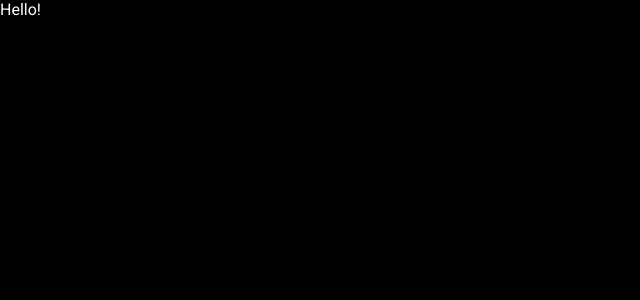
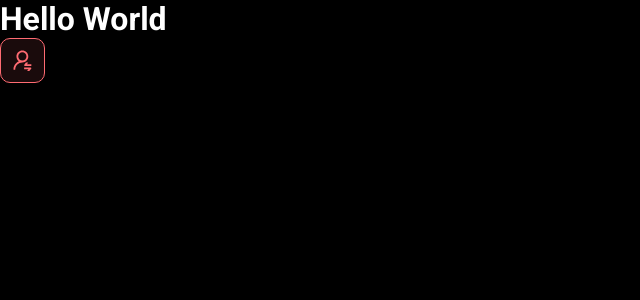
Before and after one commit to hellenapaiva/dsmeta, a React app in the folder frontend/: page / in a window 1280 px wide. Shown: the top 300 px of the page, without its empty margins (0-640 px from the left). Built offline with nearby package versions, Linux system fonts and the light colour scheme; the HTML template or start-up script is replaced by a standard one.

Commit message:
First component

```diff
--- a/frontend/src/App.tsx
+++ b/frontend/src/App.tsx
@@ -1,10 +1,12 @@
+import NotificationButton from "./components/NotificationButton"
 
 
 function App() {
 
   return (
     <div>
-      Hello!
+      <h1>Hello World</h1>
+      <NotificationButton />
     </div>
   )
 }
--- /dev/null
+++ b/frontend/src/components/NotificationButton/index.tsx
@@ -0,0 +1,12 @@
+import icon from '../../assets/img/notification-icon.svg';
+import './styles.css';
+
+const NotificationButton = () => {
+  return (
+    <div className="dsmeta-red-btn">
+      <img src={icon} alt="Notificar" />
+    </div>
+  );
+};
+
+export default NotificationButton;
--- /dev/null
+++ b/frontend/src/components/NotificationButton/styles.css
@@ -0,0 +1,15 @@
+.dsmeta-red-btn {
+    height: 45px;
+    width: 45px;
+    background: rgba(255, 107, 114, 0.1);
+    border: 1px solid #ff6b72;
+    border-radius: 10px;
+    display: flex;
+    align-items: center;
+    justify-content: center;
+    cursor: pointer;
+  }
+
+  .dsmeta-red-btn img {
+      width: 19px;
+  }
```
Also changed, not shown: frontend/src/assets/img/notification-icon.svg (added).
